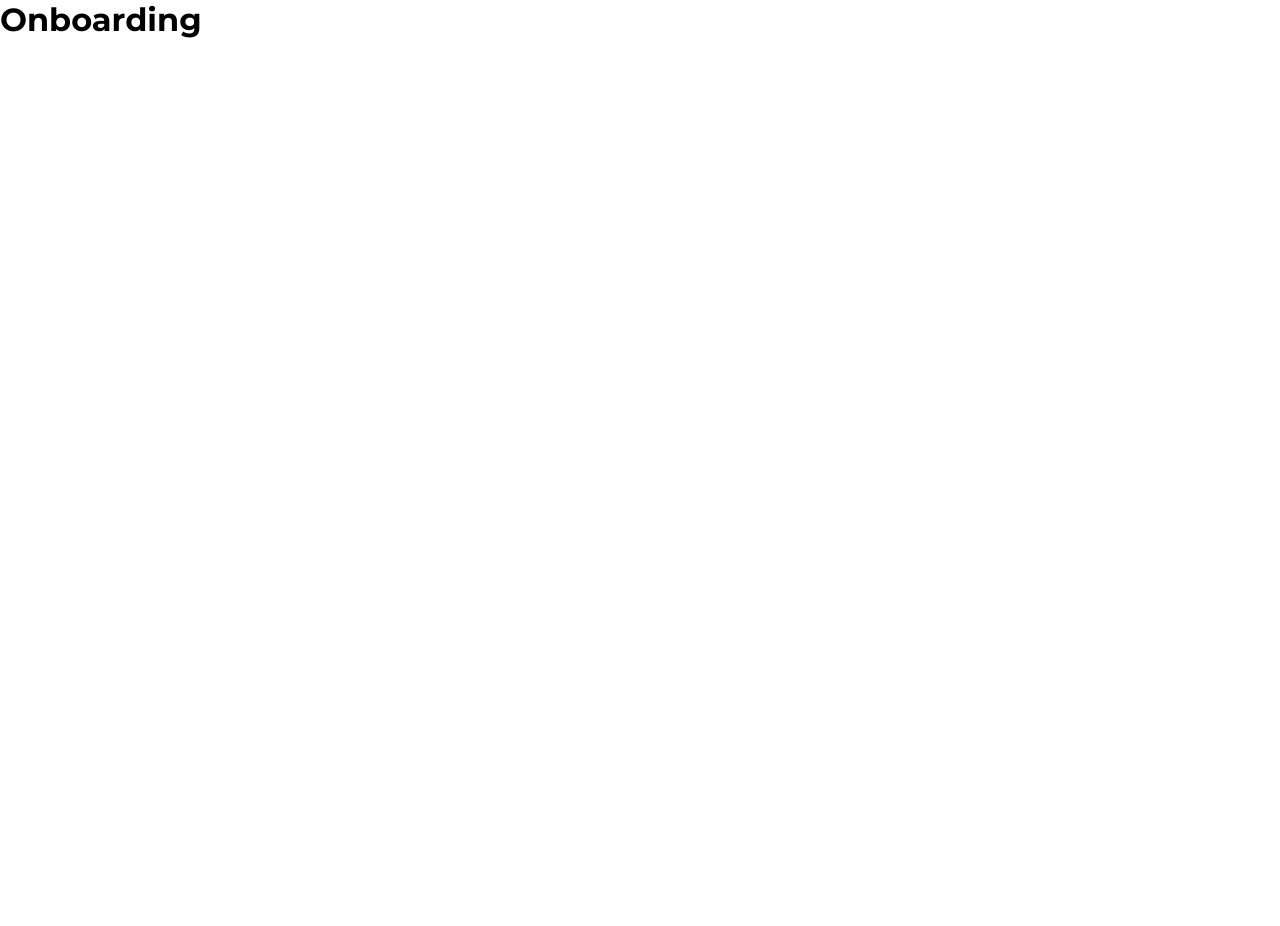
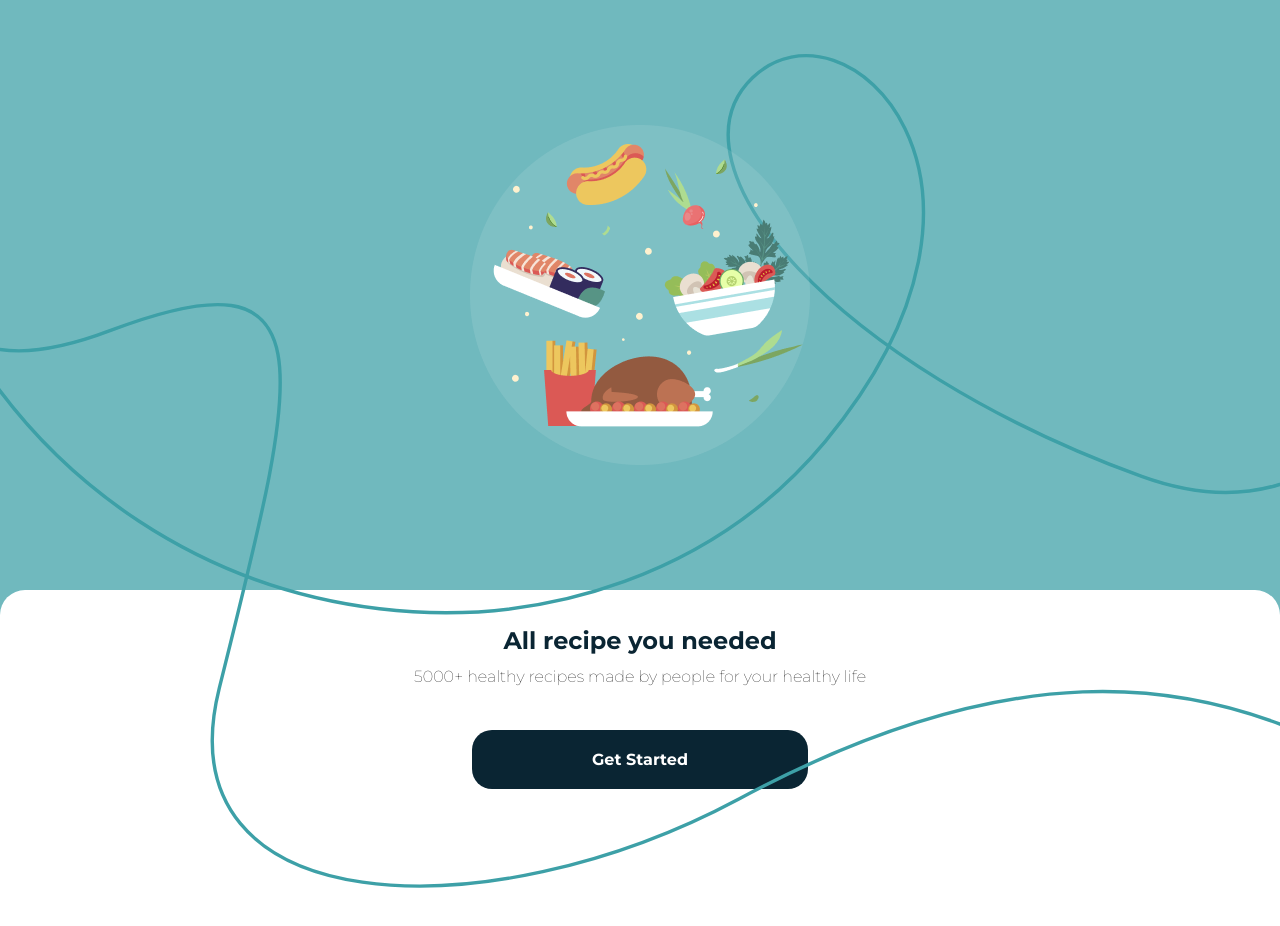
Before and after one commit to Hkndevit/Tasty-App, a React (Vite) app: page /onboarding in a window 1280 px wide. Shown: the top 926 px of the page. Before the commit the page ends 800 px from the top, so only its background shows below. Built offline with nearby package versions, Linux system fonts and the light colour scheme.

Commit message:
add onboarding

```diff
--- a/src/pages/Onboarding/Onboarding.css
+++ b/src/pages/Onboarding/Onboarding.css
@@ -0,0 +1,61 @@
+.onboarding {
+  background-color: var(--Color1);
+  display: flex;
+  flex-direction: column;
+  justify-content: center;
+  align-items: center;
+  position: relative;
+}
+.onboarding__pics {
+  display: flex;
+  flex-direction: column;
+  justify-content: center;
+  align-items: center;
+}
+.onboarding img:nth-of-type(1) {
+  width: 100%;
+  position: absolute;
+  top: -40px;
+}
+.onboarding img:nth-of-type(2) {
+  width: 100%;
+  position: relative;
+  margin: 125px 0;
+}
+.onboarding img:nth-of-type(3) {
+  width: 100%;
+  position: absolute;
+  top: 240px;
+}
+.onboarding__allRecipe {
+  width: 100%;
+  display: flex;
+  flex-direction: column;
+  justify-content: center;
+  align-items: center;
+  text-align: center;
+  background-color: white;
+  border-radius: 25px 25px 0 0;
+}
+
+.onboarding__allRecipe h1 {
+  color: var(--Color5);
+  margin-top: 2.25rem;
+  margin-bottom: 0.625rem;
+}
+.onboarding__allRecipe p {
+  line-height: 145%;
+  font-weight: 100;
+  margin-bottom: 2.625rem;
+  padding-inline: 2rem;
+}
+
+.onboarding__allRecipe a {
+  padding: 1.25rem 7.5rem;
+  border-radius: 1.25rem;
+  background-color: var(--Color5);
+  text-decoration: none;
+  color: var(--Color10);
+  margin-bottom: 2.625rem;
+  font-weight: bold;
+}
--- a/src/pages/Onboarding/Onboarding.jsx
+++ b/src/pages/Onboarding/Onboarding.jsx
@@ -1,7 +1,21 @@
-import './Onboarding.css'
+import "./Onboarding.css";
 
 const Onboarding = () => {
-  return <h1>Onboarding</h1>
-}
+  return (
+    <section className="onboarding">
+      <div className="onboarding__pics">
+        <img src="public/images/splash-line2.svg" alt="" />
+        <img src="public/images/boarding-logo.png" alt="Onboarding-pic" />
+        <img src="public/images/splash-line3.svg" alt="" />
+      </div>
 
-export default Onboarding
+      <div className="onboarding__allRecipe">
+        <h1>All recipe you needed</h1>
+        <p>5000+ healthy recipes made by people for your healthy life</p>
+        <a href="">Get Started</a>
+      </div>
+    </section>
+  );
+};
+
+export default Onboarding;
```
